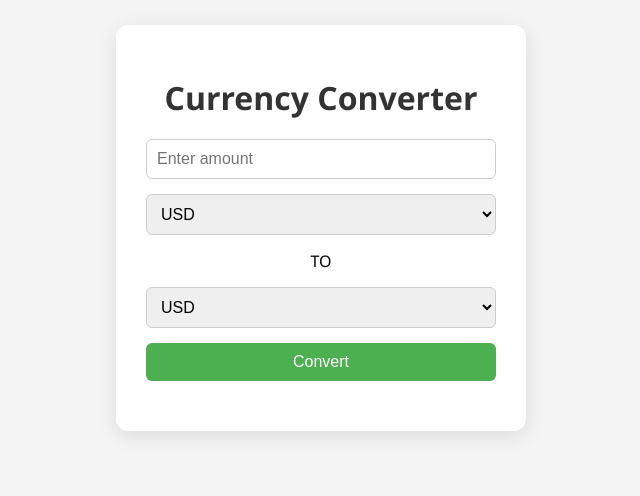
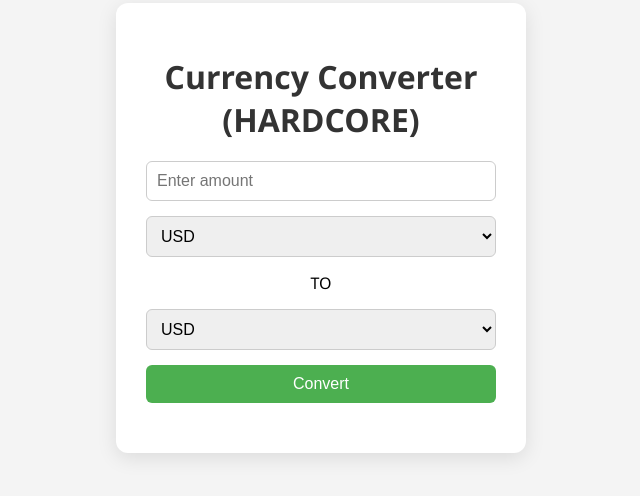
Before and after one commit to SarveshNaik1010/Currency_Converter, a website: page index.html in a window 1280 px wide. Shown: the part 172-668 px from the top of the page, without its empty margins (319-959 px from the left). Drawn offline with Linux system fonts and the light colour scheme.

Commit message:
Reflect in UI

```diff
--- a/index.html
+++ b/index.html
@@ -10,7 +10,7 @@
   </head>
   <body>
     <div class="container">
-      <h1>Currency Converter</h1>
+      <h1>Currency Converter (HARDCORE)</h1>
       <div class="converter">
         <div class="input-group">
           <input type="number" id="amount" placeholder="Enter amount" />
```
